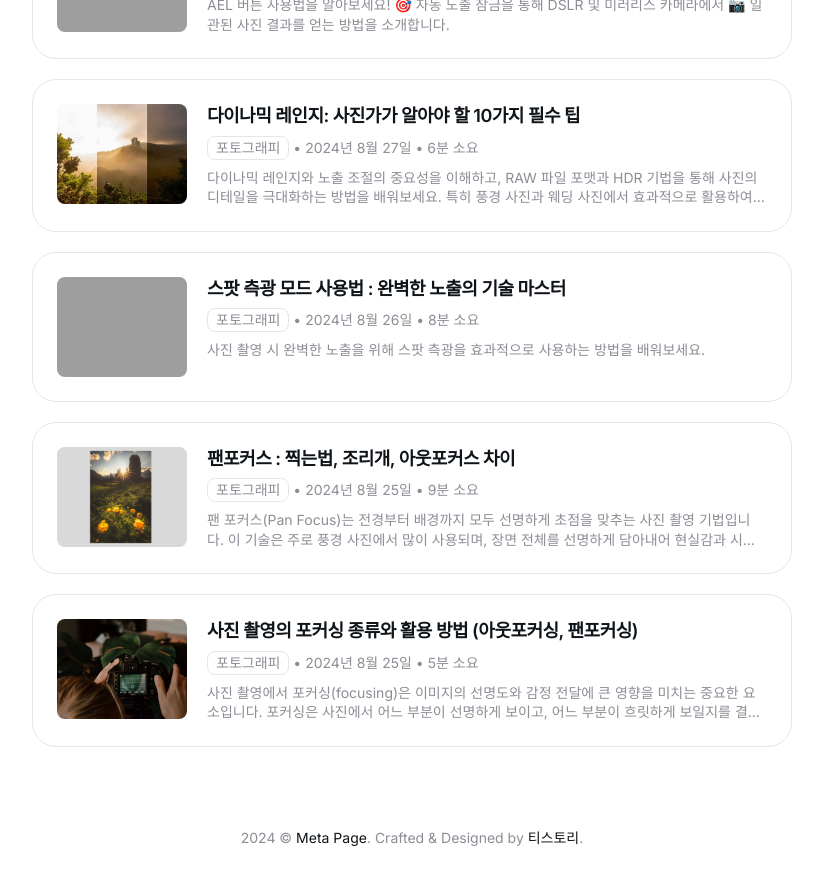
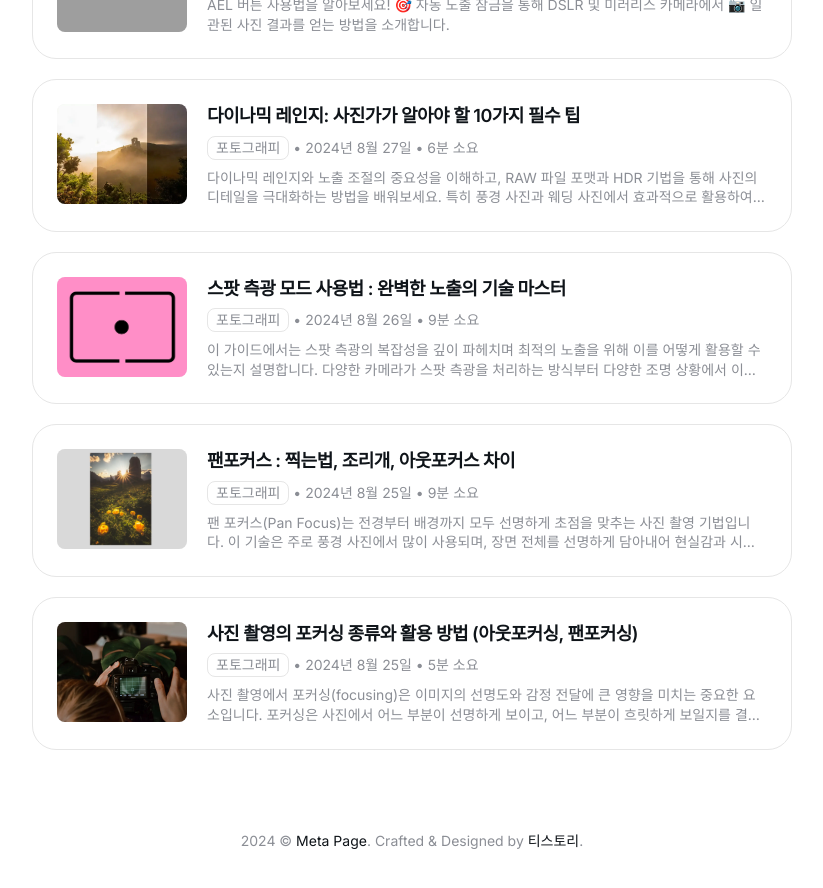
Before and after one commit to meta-blog/meta-blog.github.io, a Jekyll site: the page built from index.html, in a window 1280 px wide and 900 px high, scrolled down 1003 px. Shown: the top 888 px of the window, without its empty margins (228-1051 px from the left). Built offline with Jekyll 4.4.1, drawn with Linux system fonts in a browser that asks for light colours; part of the change alters nothing that is shown; grey boxes are pictures that could not be loaded.

Commit message:
Update 2024-08-26-스팟 측광 모드.md

```diff
--- a/_posts/2024-08-26-스팟 측광 모드.md
+++ b/_posts/2024-08-26-스팟 측광 모드.md
@@ -2,16 +2,43 @@
 layouts: post
 title: "스팟 측광 모드 사용법 : 완벽한 노출의 기술 마스터"
 permalink: /spot-metering-photography-guide/
-description: 사진 촬영 시 완벽한 노출을 위해 스팟 측광을 효과적으로 사용하는 방법을 배워보세요.
+description: 이 가이드에서는 스팟 측광의 복잡성을 깊이 파헤치며 최적의 노출을 위해 이를 어떻게 활용할 수 있는지 설명합니다. 다양한 카메라가 스팟 측광을 처리하는 방식부터 다양한 조명 상황에서 이를 마스터하는 방법까지, 이 기사에서는 모든 것을 다룹니다. 스팟 측광을 이해하고 사진 기술을 향상시키기 위한 여정에 함께해 보세요.
 date: 2024-08-26 13:03:32 -05:00
-image: https://filedn.com/lxYUyBYoJ0PucMh95Q3054u/GitBlog/Meta-page/Spot%20metering%20mode.webp
+image: /images/Spot%20metering%20mode.webp
 tags:
   - 포토그래피
 ---
-이 가이드에서는 스팟 측광의 복잡성을 깊이 파헤치며 최적의 노출을 위해 이를 어떻게 활용할 수 있는지 설명합니다. 다양한 카메라가 스팟 측광을 처리하는 방식부터 다양한 조명 상황에서 이를 마스터하는 방법까지, 이 기사에서는 모든 것을 다룹니다. 스팟 측광을 이해하고 사진 기술을 향상시키기 위한 여정에 함께해 보세요.
 
-## 스팟 측광 모드란 무엇인가?
-![스팟 측광 모드란 무엇인가?](https://filedn.com/lxYUyBYoJ0PucMh95Q3054u/GitBlog/Meta-page/What is spot metering mode_01.webp)
+---
+**목차**
+
+1. [스팟 측광 모드란 무엇인가?](#스팟-측광-모드란-무엇인가)
+2. [스팟 측광 모드의 작동 원리](#스팟-측광-모드의-작동-원리)
+3. [스팟 측광의 크기와 위치](#스팟-측광의-크기와-위치)
+   - [스팟 영역 위치 설정](#스팟-영역-위치-설정)
+4. [스팟 측광의 함정](#스팟-측광의-함정)
+5. [스팟 측광이 빛을 인식하는 방법](#스팟-측광이-빛을-인식하는-방법)
+   - [실험: 다양한 대상에 대한 스팟 측광](#실험-다양한-대상에-대한-스팟-측광)
+6. [스팟 측광을 효과적으로 사용하는 방법](#스팟-측광을-효과적으로-사용하는-방법)
+   - [중간 톤 영역을 측광하기](#중간-톤-영역을-측광하기)
+   - [중간 톤이 아닌 피사체에 대한 스팟 측광](#중간-톤이-아닌-피사체에-대한-스팟-측광)
+   - [스팟 측광의 실용적인 응용](#스팟-측광의-실용적인-응용)
+7. [스팟 측광 실전 적용: 예시 시나리오](#스팟-측광-실전-적용-예시-시나리오)
+   - [시나리오 1: 대비가 있는 배경의 야생동물 사진](#시나리오-1-대비가-있는-배경의-야생동물-사진)
+   - [시나리오 2: 역광 인물 사진](#시나리오-2-역광-인물-사진)
+   - [시나리오 3: 풍경 사진에서의 고대비 장면](#시나리오-3-풍경-사진에서의-고대비-장면)
+8. [스팟 측광과 수동 노출 모드의 결합](#스팟-측광과-수동-노출-모드의-결합)
+9. [스팟 측광에 대한 일반적인 오해](#스팟-측광에-대한-일반적인-오해)
+   - [오해 1: 스팟 측광이 항상 완벽한 노출을 제공한다](#오해-1-스팟-측광이-항상-완벽한-노출을-제공한다)
+   - [오해 2: 스팟 측광은 전문가만을 위한 것이다](#오해-2-스팟-측광은-전문가만을-위한-것이다)
+10. [스팟 측광 마스터를 위한 팁](#스팟-측광-마스터를-위한-팁)
+11. [결론](#결론)
+12. [자주 묻는 질문](#자주-묻는-질문)
+
+---
+
+## **스팟 측광 모드란 무엇인가?**
+![스팟 측광 모드란 무엇인가?](/images/What%20is%20spot%20metering%20mode_01.webp)
 
 **스팟 측광**은 일반적으로 뷰파인더의 약 1.5%에서 5% 정도의 작은 영역에서 노출을 측정하는 측광 모드입니다. 이 모드는 나머지 장면을 무시하고 지정된 영역의 빛에만 초점을 맞춥니다. 고대비 상황이나 장면의 특정 부분, 예를 들어 피사체의 얼굴이나 야생동물 피사체의 정확한 노출을 보장하고 싶을 때 이상적입니다.
 
@@ -30,7 +57,7 @@ tags:
 스팟 미터의 위치는 카메라에 따라 다릅니다. 니콘과 같은 일부 모델은 스팟 측광 영역을 활성 자동 초점(AF) 포인트에 연결합니다. 이 기능을 통해 사진가는 AF 포인트를 변경하여 프레임 주위에 측광 영역을 이동할 수 있습니다. 특정 캐논과 소니 모델과 같은 다른 카메라는 AF 포인트와 스팟 미터를 연결하거나 연결 해제할 수 있는 옵션을 제공합니다. 스팟 측광이 작동하는 방식을 이해하려면 카메라 설명서를 참조하는 것이 중요합니다.
 
 ## 스팟 측광의 함정
-![스팟 측광의 함정](https://filedn.com/lxYUyBYoJ0PucMh95Q3054u/GitBlog/Meta-page/Pitfalls of spot metering_02.webp)
+![스팟 측광의 함정](/images/Pitfalls%20of%20spot%20metering_02.webp)
 
 스팟 측광에 대한 일반적인 오해 중 하나는 그 영역이 자동 초점(AF) 포인트의 크기와 같다고 생각하는 것입니다. 대부분의 경우, 스팟 미터 영역은 AF 포인트보다 훨씬 큽니다. 이 차이로 인해 스팟 미터가 피사체와 함께 원치 않는 배경 요소를 포착할 경우 부정확한 노출이 발생할 수 있습니다.
 
@@ -41,7 +68,7 @@ tags:
 스팟 측광은 측정한 영역을 중간 회색으로 렌더링하도록 설계되었습니다. 이는 피사체의 반사율에 따라 유리하거나 문제가 될 수 있습니다. 이 개념을 설명하기 위해, 흰색, 검은색, 회색의 세 가지 다른 대상에 대해 간단한 실험을 고려해 보겠습니다.
 
 ### 실험: 다양한 대상에 대한 스팟 측광
-![다양한 대상에 대한 스팟 측광](https://filedn.com/lxYUyBYoJ0PucMh95Q3054u/GitBlog/Meta-page/Spot metering for different targets_03.webp)
+![다양한 대상에 대한 스팟 측광](/images/Spot%20metering%20for%20different%20targets_03.webp)
 
 1. **중간 회색 대상**: 조절된 조명 환경에서 회색 카드(중간 회색 반사율)를 측정하면 완벽한 노출이 나옵니다. 히스토그램은 톤이 예상 범위 내에 있는 잘 균형 잡힌 노출을 보여줍니다.
 
@@ -57,12 +84,12 @@ tags:
 스팟 측광을 효과적으로 사용하려면 사진가는 중간 회색으로의 자연스러운 편향을 보완하는 방법을 이해해야 합니다. 이 이해는 정확한 노출을 달성하기 위한 정밀한 조정을 가능하게 합니다.
 
 ### 중간 톤 영역을 측광하기
-![중간 톤 영역을 측광하기](https://filedn.com/lxYUyBYoJ0PucMh95Q3054u/GitBlog/Meta-page/Metering the mid-tone area_04.webp)
+![중간 톤 영역을 측광하기](/images/Metering%20the%20mid-tone%20area_04.webp)
 
 스팟 측광을 사용하는 가장 간단하고 효과적인 방법은 장면의 중간 톤 영역에서 빛을 측정하는 것입니다. 피사체나 가까운 영역이 중간 회색 카드와 비슷한 방식으로 빛을 반사하는 경우, 이를 직접 측광하여 적절한 노출을 얻을 수 있습니다. 이 노출을 카메라의 자동 노출(AE) 잠금 버튼을 사용하여 잠그면 재구성 시 변경되지 않도록 할 수 있습니다.
 
 ### 중간 톤이 아닌 피사체에 대한 스팟 측광
-![중간 톤이 아닌 피사체에 대한 스팟 측광](https://filedn.com/lxYUyBYoJ0PucMh95Q3054u/GitBlog/Meta-page/Spot metering for non-neutral-toned subjects_05.webp)
+![중간 톤이 아닌 피사체에 대한 스팟 측광](/images/Spot%20metering%20for%20non-neutral-toned%20subjects_05.webp)
 
 중간 톤 영역이 없을 때에도 스팟 측광은 피사체의 반사율을 보상함으로써 여전히 유용할 수 있습니다:
 
@@ -82,17 +109,17 @@ tags:
 ## 스팟 측광 실전 적용: 예시 시나리오
 
 ### 시나리오 1: 대비가 있는 배경의 야생동물 사진
-![시나리오 1: 대비가 있는 배경의 야생동물 사진](https://filedn.com/lxYUyBYoJ0PucMh95Q3054u/GitBlog/Meta-page/Wildlife photos with contrasting backgrounds_06.webp)
+![시나리오 1: 대비가 있는 배경의 야생동물 사진](/images/Wildlife%20photos%20with%20contrasting%20backgrounds_06.webp)
 
 어두운 숲 배경에 있는 가지에 앉아 있는 물총새를 촬영한다고 상상해 보세요. 매트릭스 측광을 사용하면 카메라가 균형을 찾기 어려워 종종 어두운 배경을 보상하기 위해 새를 과다 노출할 수 있습니다. 스팟 측광으로 전환하고 새에 초점을 맞추면 피사체를 기준으로 노출이 설정되어 완벽하게 균형 잡힌 사진을 얻을 수 있습니다.
 
 ### 시나리오 2: 역광 인물 사진
-![시나리오 2: 역광 인물 사진](https://filedn.com/lxYUyBYoJ0PucMh95Q3054u/GitBlog/Meta-page/Backlit portraits_07.webp)
+![시나리오 2: 역광 인물 사진](/images/Backlit%20portraits_07.webp)
 
 역광은 드라마틱한 효과를 만들지만 올바르게 측광하지 않으면 피사체가 언더노출될 수 있습니다. 피사체의 얼굴에 스팟 측광을 사용하여 밝은 배경 빛을 무시하면 피사체가 잘 빛나고 적절하게 노출됩니다.
 
 ### 시나리오 3: 풍경 사진에서의 고대비 장면
-![시나리오 3: 풍경 사진에서의 고대비 장면](https://filedn.com/lxYUyBYoJ0PucMh95Q3054u/GitBlog/Meta-page/High-contrast scenes in landscape photography_08.webp)
+![시나리오 3: 풍경 사진에서의 고대비 장면](/images/High-contrast%20scenes%20in%20landscape%20photography_08.webp)
 
 풍경 사진가는 종종 밝은 하늘과 어두운 전경과 같은 높은 다이내믹 범위를 가진 장면에 직면합니다. 스팟 측광은 특정 장면 요소(예: 바위 형성물이나 나무)에 초점을 맞춤으로써 노출을 제어하여 하이라이트나 그림자를 과도하게 노출하지 않고 디테일을 유지할 수 있습니다.
 
```
